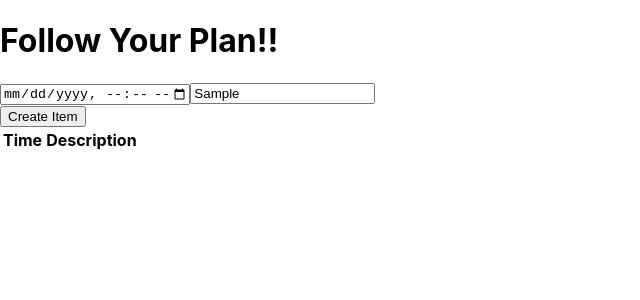
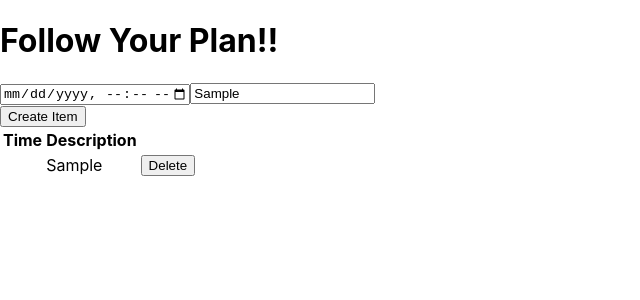
Before and after one commit to StudyAndWorkTogether/calendar, a React (Create React App) app in the folder my-app/: page / in a window 1280 px wide. Both pictures are taken after typing "Sample" into the empty fields and a click on the button "Create Item". Shown: the top 300 px of the page, without its empty margins (0-640 px from the left). Built offline with nearby package versions, Linux system fonts and the light colour scheme.

Commit message:
Add deleteItem, used Spread syntax in setItemList

```diff
--- a/my-app/src/App.js
+++ b/my-app/src/App.js
@@ -1,14 +1,12 @@
-import React, { useEffect, useState } from 'react'
+import React, { useState } from 'react'
 import { nanoid } from 'nanoid'
 import dayjs from 'dayjs'
 
 function App() {
   const storageList = JSON.parse(localStorage.getItem('itemList'))
-  const itemList = useState(!storageList ? [] : storageList)
-  const [listLength, setListLength] = useState(itemList.length)
+  const [itemList, setItemList] = useState(!storageList ? [] : storageList)
   const [time, setTime] = useState('')
   const [description, setDescription] = useState('')
-  console.log('fromApp', itemList)
 
   const createItem = () => {
     if (description === '') {
@@ -23,22 +21,19 @@ function App() {
       inputTime,
       inputDescription
     };
-    setListLength(itemList.push(formatData))
+    itemList.push(formatData)
+    setItemList([...itemList])
     localStorage.setItem('itemList', JSON.stringify(itemList))
     console.log(itemList)
   }
 
-  useEffect(() => {
-    console.log('fromUseEffect')
-  }, [listLength])
-
-  // const readItem = () => {
-  //   itemList.push(JSON.parse(localStorage.getItem('itemList')))
-  //   document.getElementById('item-list').innerHTML = register
-  //   console.log('From readItem ---', itemList)
-  //   setItemList(itemList)
-  // }
-
+  const deleteItem = (i) => {
+    return () => {
+      itemList.splice(i, 1)
+      setItemList([...itemList])
+      localStorage.setItem('itemList', JSON.stringify(itemList))
+    }
+  }
 
   return (
     <div>
@@ -69,10 +64,11 @@ function App() {
             </tr>
           </thead>
           <tbody id='item-list'>
-            {itemList.map((item) =>
+            {itemList.map((item, i) =>
               <tr key={item.inputID}>
                 <td>{item.inputTime}</td>
                 <td>{item.inputDescription}</td>
+                <td><button onClick={deleteItem(i)}>Delete</button></td>
               </tr>
             )}
           </tbody>
```
